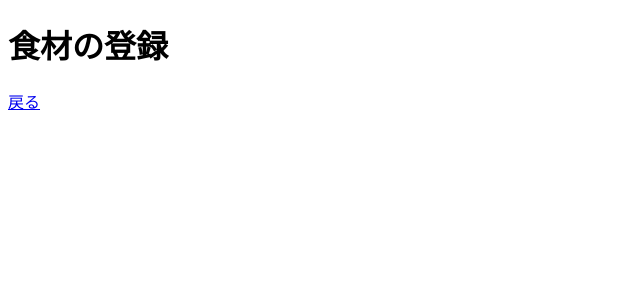
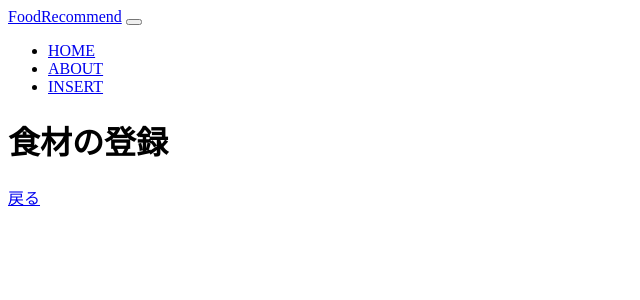
Before and after one commit to Im-not-yoneda/food-recommend, a Django app: page /insert/ in a window 1280 px wide. Shown: the top 300 px of the page, without its empty margins (0-640 px from the left). Run offline with Django 4.2, Linux system fonts and the light colour scheme.

Commit message:
ヘッダーを追加

```diff
--- a/Recommend/templates/polls/insertFood.html
+++ b/Recommend/templates/polls/insertFood.html
@@ -6,6 +6,40 @@
 		<title>Document</title>
 	</head>
 	<body>
+		<div class="container">
+			<nav class="navbar fixed-top navbar-expand-lg bg-body-tertiary">
+				<div class="container-fluid">
+					<a class="navbar-brand" href="#">FoodRecommend</a>
+					<button
+						class="navbar-toggler"
+						type="button"
+						data-bs-toggle="collapse"
+						data-bs-target="#navbarScroll"
+						aria-controls="navbarScroll"
+						aria-expanded="false"
+						aria-label="Toggle navigation"
+					>
+						<span class="navbar-toggler-icon"></span>
+					</button>
+					<div class="collapse navbar-collapse" id="navbarScroll">
+						<ul
+							class="navbar-nav me-auto my-2 my-lg-0 navbar-nav-scroll"
+							style="--bs-scroll-height: 100px"
+						>
+							<li class="nav-item">
+								<a class="nav-link active" aria-current="page" href="/">HOME</a>
+							</li>
+							<li class="nav-item">
+								<a class="nav-link" href="/about/">ABOUT</a>
+							</li>
+							<li class="nav-item">
+								<a href="/insert/" class="nav-link disabled">INSERT</a>
+							</li>
+						</ul>
+					</div>
+				</div>
+			</nav>
+		</div>
 		<h1>食材の登録</h1>
 		<a href="/">戻る</a>
 	</body>
```
Also changed, not shown: Recommend/templates/polls/about.html (+34 -0 lines), Recommend/templates/polls/result.html (+34 -0 lines). Lines whose indentation alone changed are shown as unchanged.
